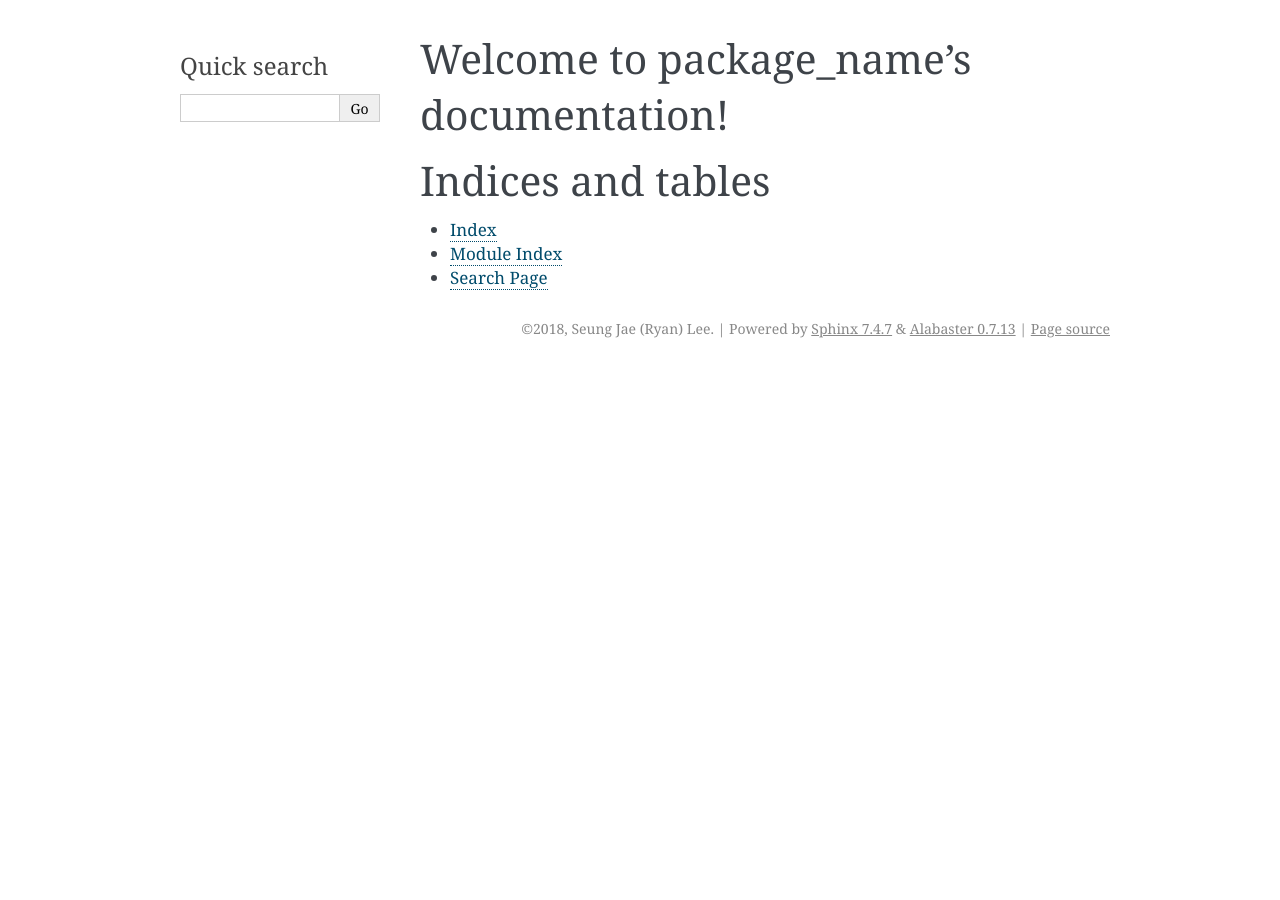
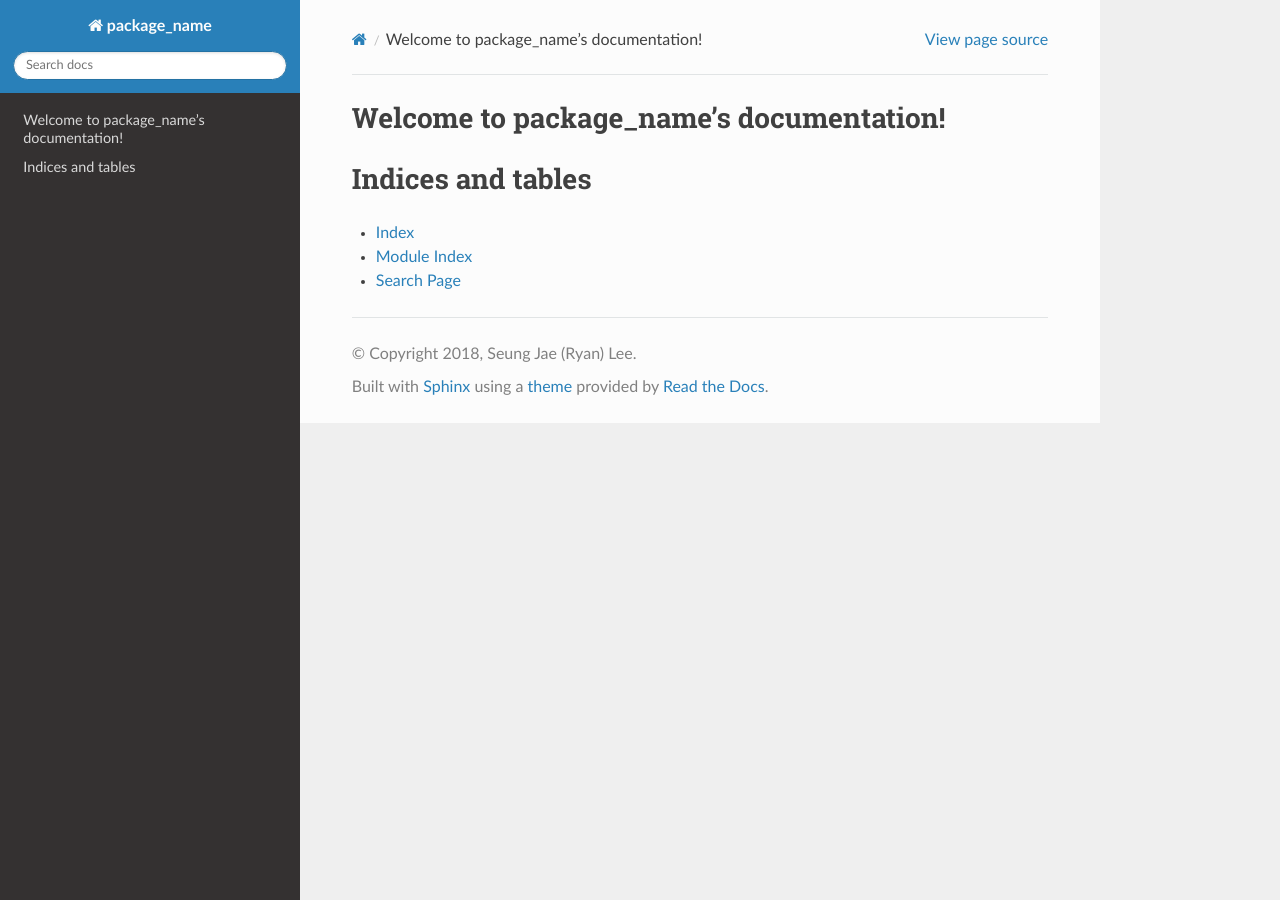
Before and after one commit to seungjaeryanlee/python3-boilerplate, a Sphinx documentation site: the page built from docs/source/index.rst, in a window 1280 px wide. Built offline with Sphinx 7.4.7 and the Read the Docs theme 2.0.0, drawn with Linux system fonts in a browser that asks for light colours.

Commit message:
Changed sphinx theme to 'sphinx-rtd-theme' (Read the Docs)

```diff
--- a/docs/source/conf.py
+++ b/docs/source/conf.py
@@ -89,7 +89,7 @@ todo_include_todos = True
 # The theme to use for HTML and HTML Help pages.  See the documentation for
 # a list of builtin themes.
 #
-html_theme = 'alabaster'
+html_theme = 'sphinx_rtd_theme'
 
 # Theme options are theme-specific and customize the look and feel of a theme
 # further.  For a list of options available for each theme, see the
--- a/requirements.txt
+++ b/requirements.txt
@@ -2,3 +2,4 @@ numpydoc==0.8.0
 pytest==3.3.2
 pylint==1.8.4
 sphinx==1.7.4
+sphinx-rtd-theme==0.3.0
```
